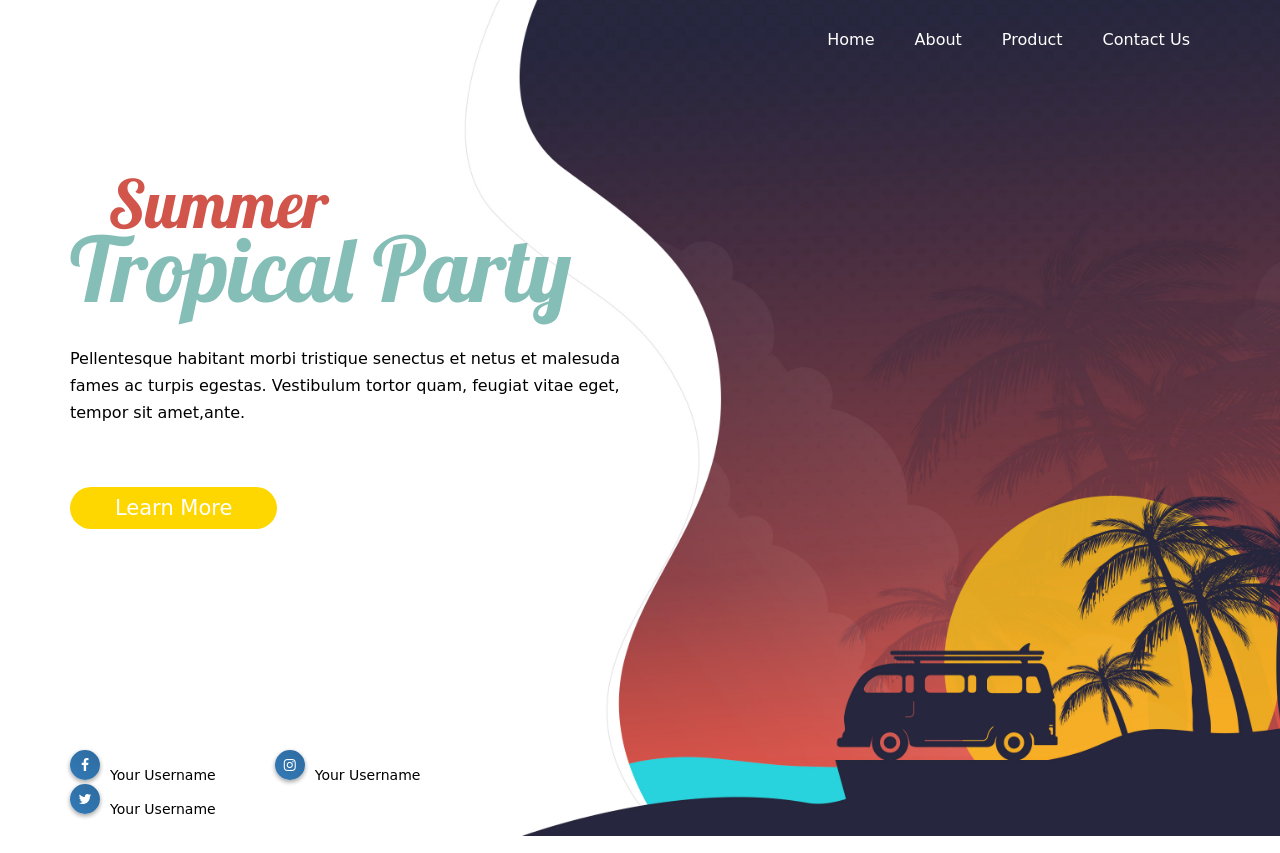
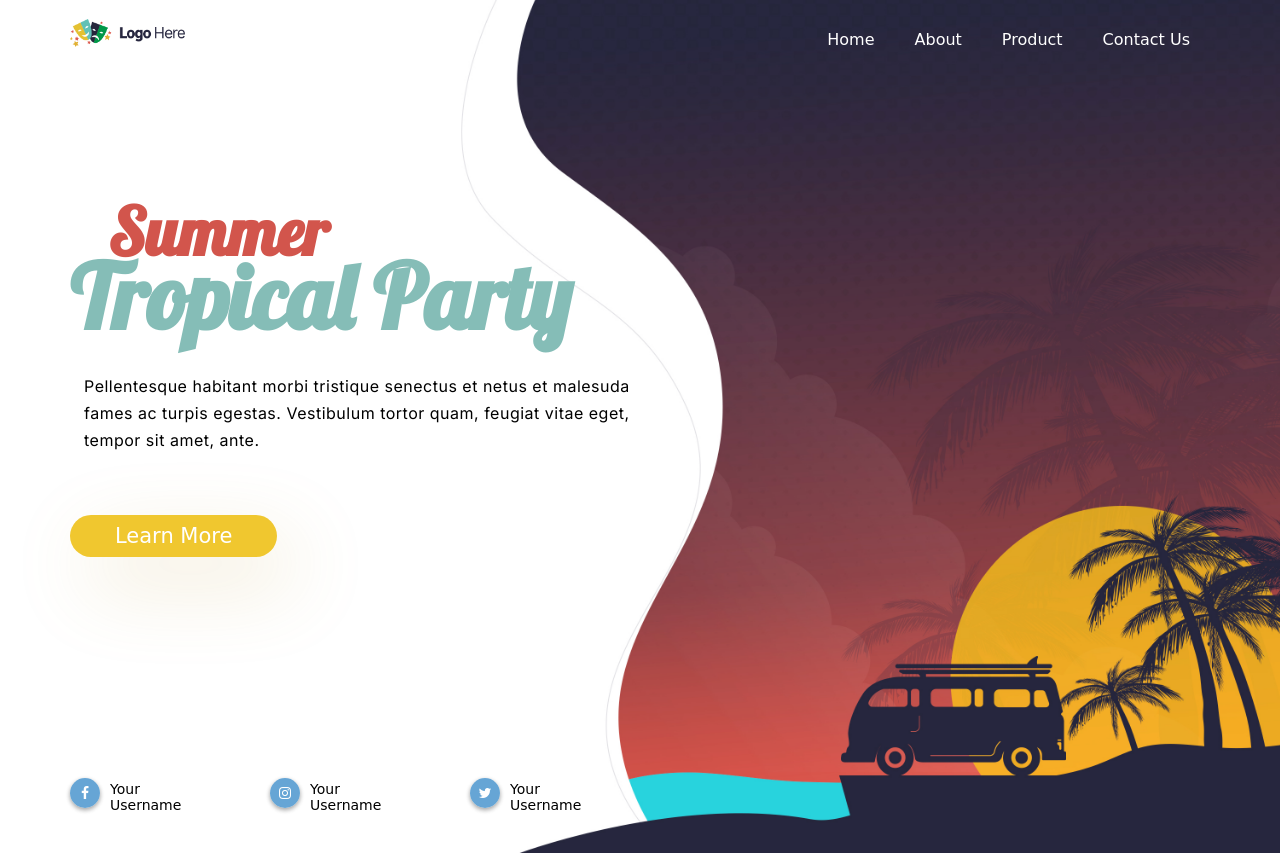
Before and after one commit to yuriy-yefimov/Summer_party, a plain HTML site: page index.html in a window 1280 px wide. Drawn offline with Linux system fonts and the light colour scheme; a web font is replaced by a local one.

Commit message:
final_commit_2

```diff
--- a/index.html
+++ b/index.html
@@ -15,12 +15,13 @@
 		</ul>
 	</nav>
 	<div class="content">
+		<img src="Logo.jpg" alt="">
 		<div class="title">
-			<span class="summer">Summer</span>
-			<span class="tropical_party">Tropical Party</span>
+			<h1 class="summer">Summer</h1>
+			<h1 class="tropical_party">Tropical Party</h1>
 			<p>
 			Pellentesque habitant morbi tristique senectus et netus et malesuda
-			fames ac turpis egestas. Vestibulum tortor quam, feugiat vitae eget, tempor sit amet,ante.
+			fames ac turpis egestas. Vestibulum tortor quam, feugiat vitae eget, tempor sit amet, ante.
 			</p>
 		</div>
 		<div class="button">
--- a/style.css
+++ b/style.css
@@ -3,6 +3,8 @@
 @import url('https://fonts.googleapis.com/css?family=Baloo+Bhaina+2:400,500,600,700,800|Lobster&display=swap');
 
 @import url(https://maxcdn.bootstrapcdn.com/font-awesome/4.7.0/css/font-awesome.min.css);
+
+@import url('https://fonts.googleapis.com/css?family=Inter:100,200,300,400,500,600,700,800,900&display=swap');
 
 *{
 	margin: 0px;
@@ -12,12 +14,12 @@
 body {
 	background: url(Design2.jpg) no-repeat center top;
 	background-size: cover;
+	height: 100%;
 }
 .content {
 	display: flex;
 	flex-direction: column;
 	margin-left: 70px;
-	height: 757px;
 	width: 600px;
 }
 .title {
@@ -40,12 +42,15 @@ body {
 }
 p {
 	padding-top: 20px;
-	font-family: 'Baloo Bhaina 2', cursive;
+	font-family: 'Inter', sans-serif;
 	line-height: 27px;
+	padding-left: 14px;
+	letter-spacing: .5px;
 }
 .button a {
 	text-decoration: none;
-	background: gold;
+	background: #f0c72f;
+	box-shadow: 16.957px 27.138px 80px 0px rgba(198, 161, 64, 0.22);
 	padding: 9px 45px;
 	border-radius: 54px;
 	color: #fff;
@@ -78,14 +83,15 @@ nav ul li {
 }
 footer {
 	margin-top: 230px;
+	margin-bottom: 40px;
 }
 .social-icons-1 {
     padding: 0;
     list-style: none;
-    /*margin-top: 230px;*/
+    display: flex;
 }
 .social-icons-1 li {
-    display: inline-block;
+    display: flex;
     position: relative;
     font-size: 14px;
    padding-right: 55px;
@@ -112,7 +118,7 @@ footer {
     height: 30px;
     border-radius: 100%;
     display: block;
-    background: linear-gradient(45deg, #337AB7, #2d6b9f);
+    background: linear-gradient(45deg, #66a5d5, #66a5d5);
     box-shadow: 0 2px 5px rgba(0,0,0,0.2), 0 2px 4px rgba(0,0,0,0.2);
     transition: all 0.3s ease-out;
 }
@@ -123,10 +129,16 @@ footer {
 .social-icons-1 a:hover i,
 .social-icons-1 a:hover img {
     transform: scale(1.8);
-    color: #337AB7;
+    color: #66a5d5;
     transition: all 0.3s ease-in;
 }
 .username {
 	font-family:'Baloo Bhaina 2', cursive;
 	padding-left: 10px;
+	padding-top: 3px;
 }
+img {
+	width: 115px;
+	position: relative;
+	bottom: 60px;
+}
```
Also changed, not shown: Logo.jpg (added).
